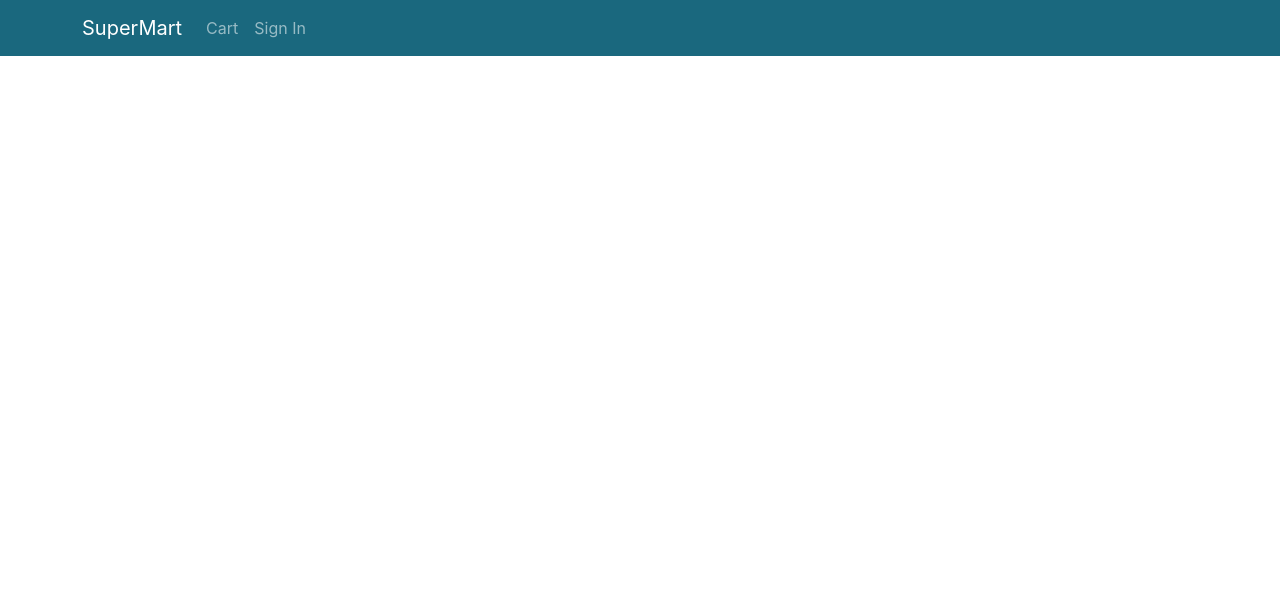
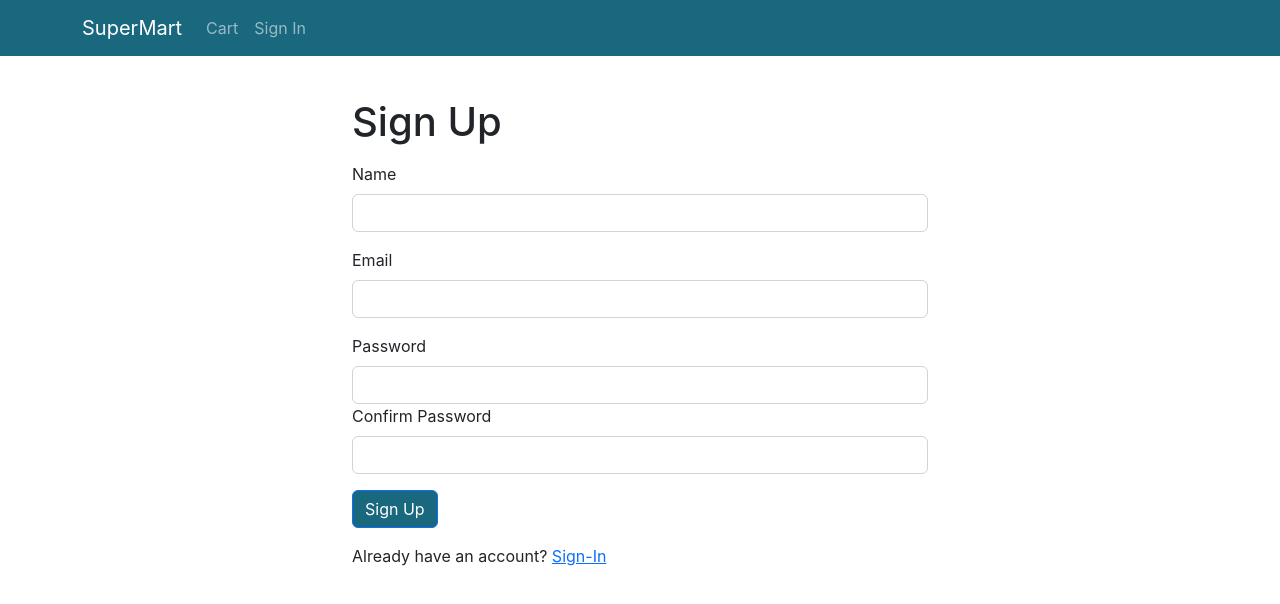
Before and after one commit to CS20B019-Manasa/Project, a React (Create React App) app in the folder frontend/: page /signup in a window 1280 px wide. Shown: the top 604 px of the page. Built offline with nearby package versions, Linux system fonts and the light colour scheme.

Commit message:
created signup and payment page

```diff
--- a/frontend/src/App.js
+++ b/frontend/src/App.js
@@ -16,6 +16,8 @@
 import 'react-toastify/dist/ReactToastify.css';
 import NavDropdown from 'react-bootstrap/NavDropdown';
 import Addresspage from './Pages/Addresspage';
+import Signuppage from './Pages/Signuppage';
+import Paymentpage from './Pages/Paymentpage';
 
 function App() {
   const { state, dispatch: ctxDispatch } = useContext(Store);
@@ -25,6 +27,7 @@
     ctxDispatch({ type: 'USER_SIGNOUT' });
     localStorage.removeItem('userInfo');
     localStorage.removeItem('shippingAddress');
+    localStorage.removeItem('paymentMethod');
   };
   return (
     <BrowserRouter>
@@ -79,6 +82,8 @@
               <Route path="/" element={<Home />} />
               <Route path="/shipping" element={<Addresspage />} />
               <Route path="/signin" element={<Signinpage />} />
+              <Route path="/signup" element={<Signuppage />} />
+              <Route path="/payment" element={<Paymentpage />} />
             </Routes>
           </Container>
         </main>
--- /dev/null
+++ b/frontend/src/Pages/Paymentpage.js
@@ -0,0 +1,64 @@
+import React, { useContext, useEffect, useState } from 'react';
+import { useNavigate } from 'react-router-dom';
+import Form from 'react-bootstrap/Form';
+import Button from 'react-bootstrap/Button';
+import CheckoutSteps from '../Components/Checkout';
+import { Store } from '../Store';
+
+export default function PaymentMethodScreen() {
+  const navigate = useNavigate();
+  const { state, dispatch: ctxDispatch } = useContext(Store);
+  const {
+    cart: { shippingAddress, paymentMethod },
+  } = state;
+
+  const [paymentMethodName, setPaymentMethod] = useState(
+    paymentMethod || 'PayonDelivery'
+  );
+
+  useEffect(() => {
+    if (!shippingAddress.address) {
+      navigate('/shipping');
+    }
+  }, [shippingAddress, navigate]);
+  const submitHandler = (e) => {
+    e.preventDefault();
+    ctxDispatch({ type: 'SAVE_PAYMENT_METHOD', payload: paymentMethodName });
+    localStorage.setItem('paymentMethod', paymentMethodName);
+    navigate('/placeorder');
+  };
+  return (
+    <div>
+      <CheckoutSteps step1 step2 step3></CheckoutSteps>
+      <div className="container small-container">
+        <title>Payment Method</title>
+        <h1 className="my-3">Payment Method</h1>
+        <Form onSubmit={submitHandler}>
+          <div className="mb-3">
+            <Form.Check
+              type="radio"
+              id="PayonDelivery"
+              label="Pay on Delivery"
+              value="PayonDelivery"
+              checked={paymentMethodName === 'PayonDelivery'}
+              onChange={(e) => setPaymentMethod(e.target.value)}
+            />
+          </div>
+          <div className="mb-3">
+            <Form.Check
+              type="radio"
+              id="UPIApps"
+              label="Debit/Credit Cards"
+              value="UPIApps"
+              checked={paymentMethodName === 'UPIApps'}
+              onChange={(e) => setPaymentMethod(e.target.value)}
+            />
+          </div>
+          <div className="mb-3">
+            <Button type="submit">Continue</Button>
+          </div>
+        </Form>
+      </div>
+    </div>
+  );
+}
--- /dev/null
+++ b/frontend/src/Pages/Signuppage.js
@@ -0,0 +1,94 @@
+import Axios from 'axios';
+import { Link, useLocation, useNavigate } from 'react-router-dom';
+import Container from 'react-bootstrap/Container';
+import Form from 'react-bootstrap/Form';
+import Button from 'react-bootstrap/Button';
+import { useContext, useEffect, useState } from 'react';
+import { Store } from '../Store';
+import { toast } from 'react-toastify';
+import { getError } from '../utils';
+
+export default function Signuppage() {
+  const navigate = useNavigate();
+  const { search } = useLocation();
+  const redirectInUrl = new URLSearchParams(search).get('redirect');
+  const redirect = redirectInUrl ? redirectInUrl : '/';
+
+  const [name, setName] = useState('');
+  const [email, setEmail] = useState('');
+  const [password, setPassword] = useState('');
+  const [confirmPassword, setConfirmPassword] = useState('');
+
+  const { state, dispatch: ctxDispatch } = useContext(Store);
+  const { userInfo } = state;
+  const submitHandler = async (e) => {
+    e.preventDefault();
+    if (password !== confirmPassword) {
+      toast.error('Passwords do not match');
+      return;
+    }
+    try {
+      const { data } = await Axios.post('/api/users/signup', {
+        name,
+        email,
+        password,
+      });
+      ctxDispatch({ type: 'USER_SIGNIN', payload: data });
+      localStorage.setItem('userInfo', JSON.stringify(data));
+      navigate(redirect || '/');
+    } catch (err) {
+      toast.error(getError(err));
+    }
+  };
+
+  useEffect(() => {
+    if (userInfo) {
+      navigate(redirect);
+    }
+  }, [navigate, redirect, userInfo]);
+
+  return (
+    <Container className="small-container">
+      <title>Sign Up</title>
+      <h1 className="my-3">Sign Up</h1>
+      <Form onSubmit={submitHandler}>
+        <Form.Group className="mb-3" controlId="name">
+          <Form.Label>Name</Form.Label>
+          <Form.Control onChange={(e) => setName(e.target.value)} required />
+        </Form.Group>
+
+        <Form.Group className="mb-3" controlId="email">
+          <Form.Label>Email</Form.Label>
+          <Form.Control
+            type="email"
+            required
+            onChange={(e) => setEmail(e.target.value)}
+          />
+        </Form.Group>
+        <Form.Group className="mb-3" controlId="password">
+          <Form.Label>Password</Form.Label>
+          <Form.Control
+            type="password"
+            required
+            onChange={(e) => setPassword(e.target.value)}
+          />
+          <Form.Group className="mb-3" controlId="confirmPassword">
+            <Form.Label>Confirm Password</Form.Label>
+            <Form.Control
+              type="password"
+              onChange={(e) => setConfirmPassword(e.target.value)}
+              required
+            />
+          </Form.Group>
+        </Form.Group>
+        <div className="mb-3">
+          <Button type="submit">Sign Up</Button>
+        </div>
+        <div className="mb-3">
+          Already have an account?{' '}
+          <Link to={`/signin?redirect=${redirect}`}>Sign-In</Link>
+        </div>
+      </Form>
+    </Container>
+  );
+}
--- a/frontend/src/Store.js
+++ b/frontend/src/Store.js
@@ -7,6 +7,9 @@
   : null,
 
   cart: {
+    paymentMethod: localStorage.getItem('paymentMethod')
+      ? localStorage.getItem('paymentMethod')
+      : '',
     shippingAddress: localStorage.getItem('shippingAddress')
     ? JSON.parse(localStorage.getItem('shippingAddress'))
     : {},
@@ -47,6 +50,7 @@
         cart: {
           cartItems: [],
           shippingAddress: {},
+          paymentMethod: '',
         },
       };
     case 'SAVE_SHIPPING_ADDRESS':
@@ -57,6 +61,11 @@
           shippingAddress: action.payload,
         },
       };
+      case 'SAVE_PAYMENT_METHOD':
+      return {
+        ...state,
+        cart: { ...state.cart, paymentMethod: action.payload },
+      };
     default:
       return state;
   }
```
Also changed, not shown: 1 other file (tests, documents, lock files or other folders).
